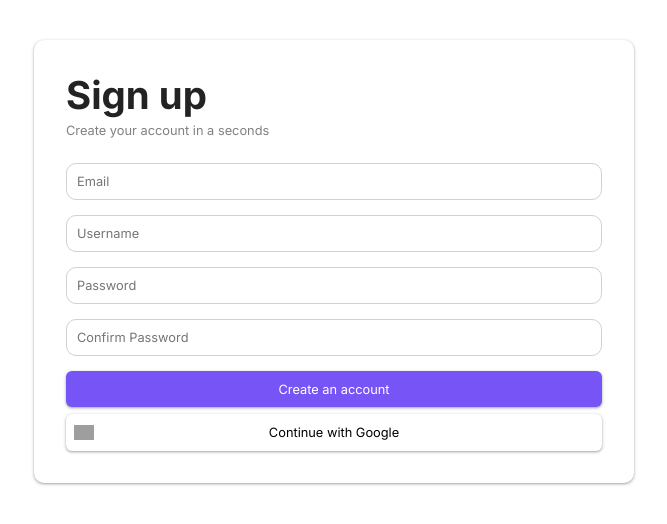
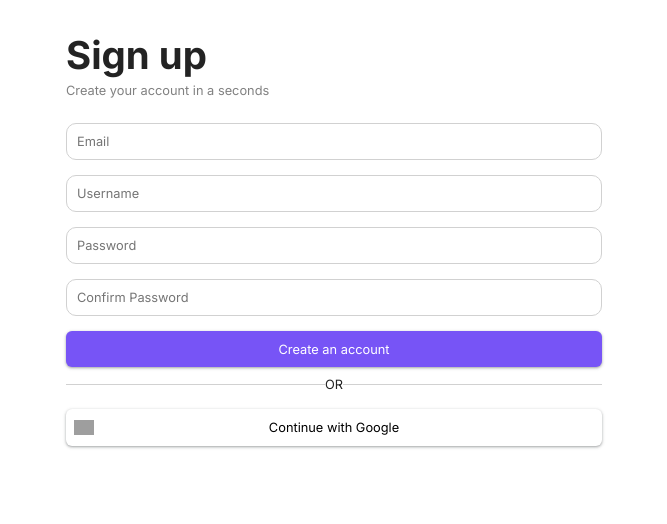
Before and after one commit to dhruv7911/social_media_frontend, a React (Vite) app: page / in a window 1280 px wide. Shown: the top 524 px of the page, without its empty margins (306-973 px from the left). Built offline with nearby package versions, Linux system fonts and the light colour scheme; grey boxes are pictures that could not be loaded; the HTML template or start-up script is replaced by a standard one.

Commit message:
added style OR heading and remove box shadow

```diff
--- /dev/null
+++ b/src/components/linedheading/Heading.css
@@ -0,0 +1,12 @@
+.line-heading{
+    display: flex;
+    align-items: center;
+    text-align: center;
+}
+.line-heading::before,
+.line-heading::after{
+    content:'';
+    flex: 1;
+    border-bottom: 1px solid #D1D1D1;
+
+}
--- /dev/null
+++ b/src/components/linedheading/Heading.jsx
@@ -0,0 +1,9 @@
+import React from 'react'
+import "./Heading.css"
+export const Heading = ({text,textSize,marginBlock}) => {
+    console.log(textSize)
+  return (
+    <div className='line-heading' style={{fontSize:textSize,marginBlock:marginBlock}}
+    >{text}</div>
+  )
+}
--- a/src/containers/Signup/Signup.css
+++ b/src/containers/Signup/Signup.css
@@ -4,7 +4,7 @@
 }
 
 .signup_form_parent {
-    margin-top: 40px;
+
     display: flex;
     height: 100vh;
     flex-direction: column;
@@ -20,7 +20,7 @@
     flex-direction: column;
     padding: clamp(2rem,1vw,1rem);
     border-radius: 10px;
-    box-shadow: rgba(60, 64, 67, 0.3) 0px 1px 2px 0px, rgba(60, 64, 67, 0.15) 0px 1px 3px 1px;
+
 }
 
 .signup_heading {
--- a/src/containers/Signup/Signup.jsx
+++ b/src/containers/Signup/Signup.jsx
@@ -6,6 +6,7 @@ import Logo from '../../components/Logo/Logo'
 import GoogleButton from '../../components/GoogleButton/GoogleButton'
 import { validate } from './validate'
 import { InputError } from './InputError'
+import { Heading } from '../../components/linedheading/Heading'
 const Signup = () => {
     const [error, setError] = useState({})
     const [touched, setTouched] = useState({})
@@ -38,26 +39,26 @@ const Signup = () => {
         const result = validate(formData);
         if (result.isValid) {
             const url = "http://localhost:8080/server/api/register";
-            try{
-                const response = await fetch(url,{
-                    method:"POST",
+            try {
+                const response = await fetch(url, {
+                    method: "POST",
                     body: JSON.stringify({
-                        Username:formData.Username,
-                        Email:formData.Email,
-                        Password:formData.Password,
-                        ConfirmPassword:FormData["Confirm Password"]
+                        Username: formData.Username,
+                        Email: formData.Email,
+                        Password: formData.Password,
+                        ConfirmPassword: FormData["Confirm Password"]
                     })
                 })
-            }catch(error){
+            } catch (error) {
                 console.log(error.message)
             }
         } else {
             setTouched({
-            Email: true,
-            Username: true,
-            Password: true,
-            "Confirm Password": true
-        });
+                Email: true,
+                Username: true,
+                Password: true,
+                "Confirm Password": true
+            });
         }
     }
 
@@ -119,7 +120,12 @@ const Signup = () => {
                     name="Create an account"
                     onClick={req}
                 />
+                <Heading
 
+                    text="OR"
+                    textSize="clamp(12px, 1vw, 16px)"
+                    marginBlock="10px"
+                />
                 <GoogleButton
                     name="Continue with Google"
                 />
```
